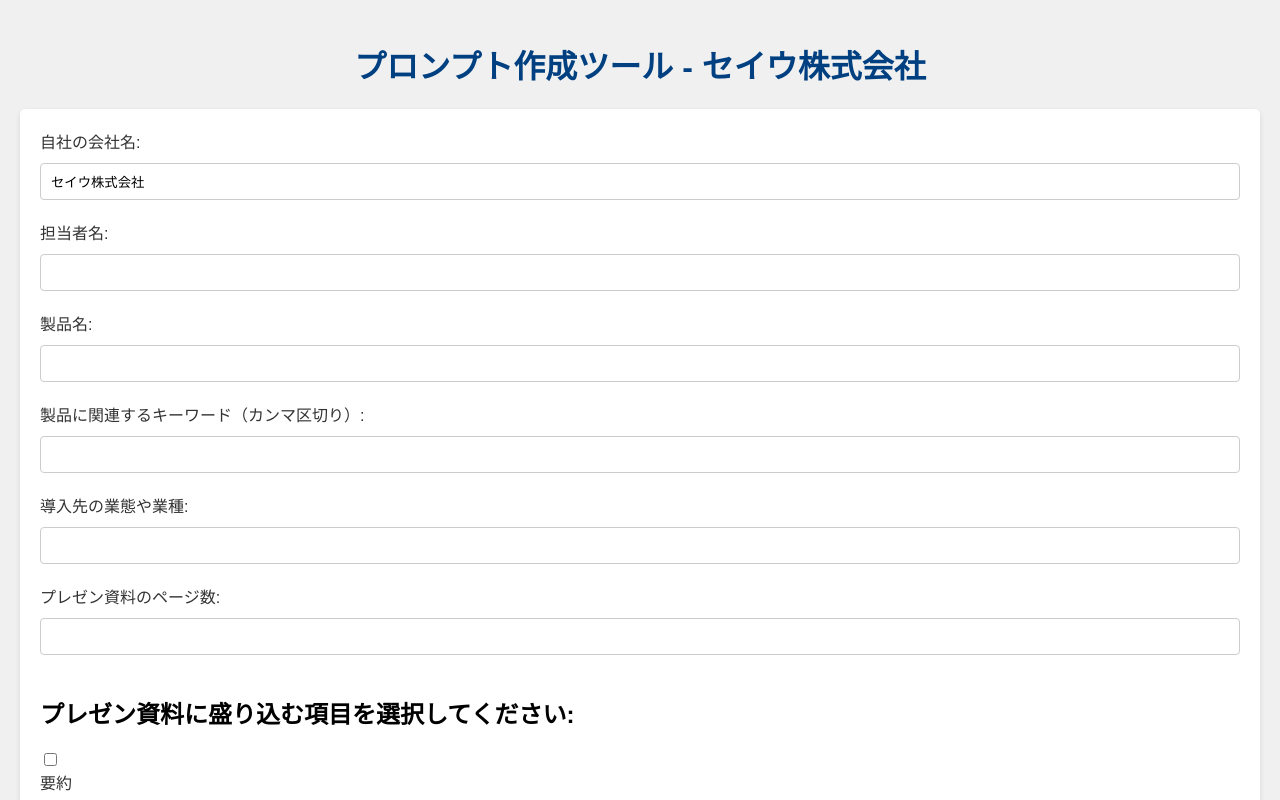
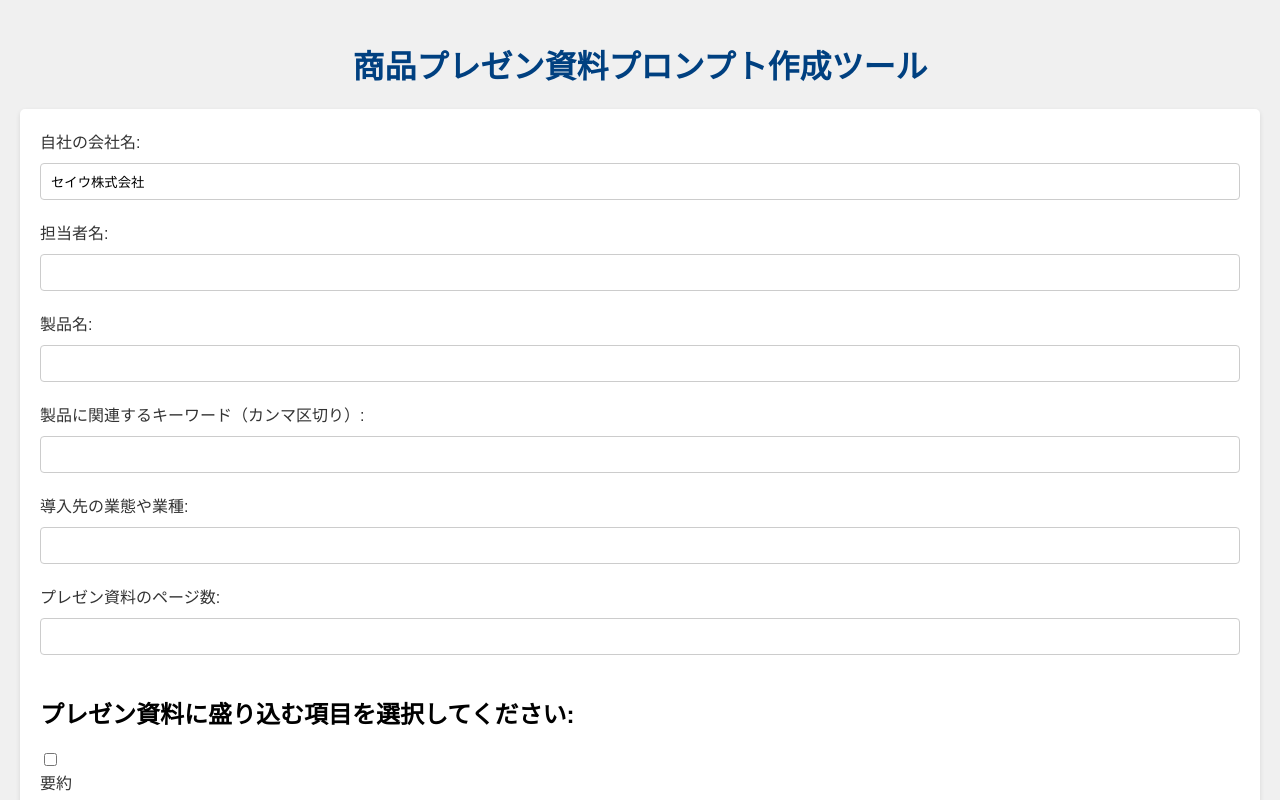
Before and after one commit to seiumiyata/prompt1, a plain HTML site: page index.html in a window 1280 px wide. Shown: the top 800 px of the page. Drawn offline with Linux system fonts and the light colour scheme.

Commit message:
Update index.html

```diff
--- a/index.html
+++ b/index.html
@@ -3,7 +3,7 @@
 <head>
   <meta charset="UTF-8">
   <meta name="viewport" content="width=device-width, initial-scale=1.0">
-  <title>プロンプト作成ツール - セイウ株式会社</title>
+  <title>商品プレゼン資料プロンプト作成ツール</title>
   <style>
     body{font-family:Arial,sans-serif;background-color:#f0f0f0;margin:0;padding:20px}
     h1{color:#004080;text-align:center}
@@ -17,7 +17,7 @@
   </style>
 </head>
 <body>
-  <h1>プロンプト作成ツール - セイウ株式会社</h1>
+  <h1>商品プレゼン資料プロンプト作成ツール</h1>
   <form id="promptForm">
     <label for="companyName">自社の会社名:</label>
     <input type="text" id="companyName" name="companyName" value="セイウ株式会社">
```
